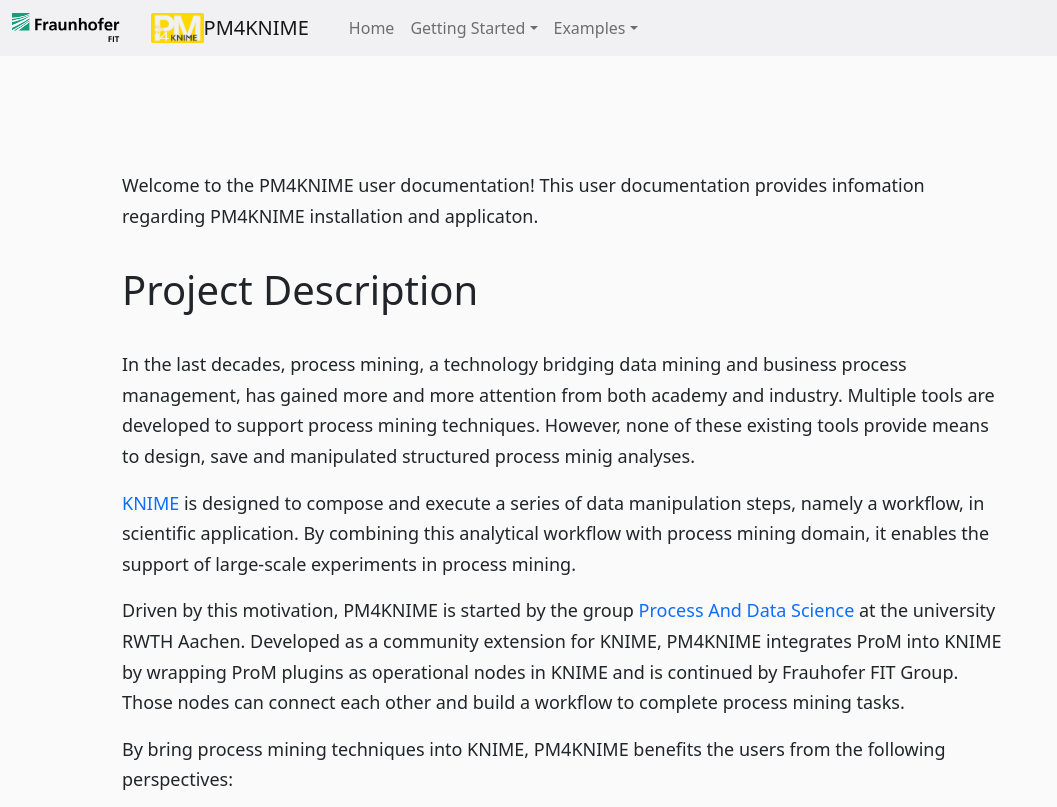
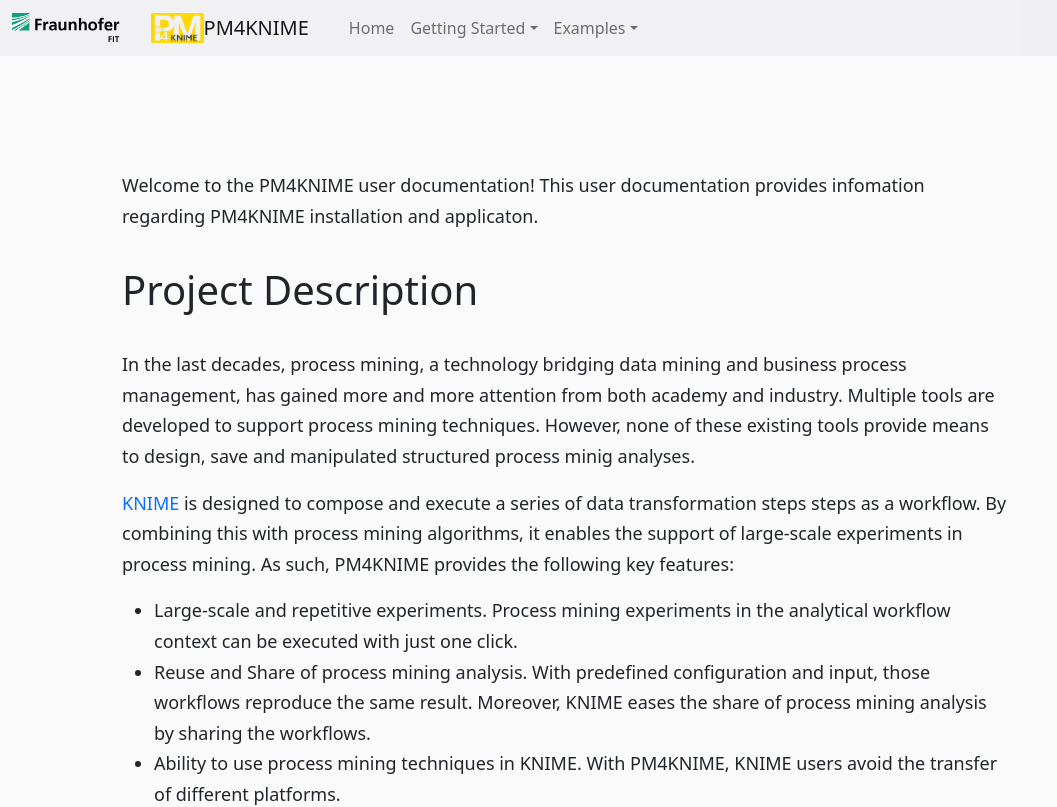
Before and after one commit to s-j-v-zelst/pm4knime.github.io, a Next.js app: page /userDoc in a window 1280 px wide. Shown: the top 807 px of the page, without its empty margins (0-1057 px from the left). Built offline with nearby package versions, Linux system fonts and the light colour scheme.

Commit message:
Update index.js

```diff
--- a/pages/userDoc/index.js
+++ b/pages/userDoc/index.js
@@ -32,29 +32,10 @@
                 <a href="https://www.knime.com/" rel="nofollow">
                   KNIME
                 </a>{" "}
-                is designed to compose and execute a series of data manipulation
-                steps, namely a workflow, in scientific application. By
-                combining this analytical workflow with process mining domain,
+                is designed to compose and execute a series of data transformation steps
+                steps as a workflow. By combining this with process mining algorithms,
                 it enables the support of large-scale experiments in process
-                mining.
-              </p>
-              <p>
-                Driven by this motivation, PM4KNIME is started by the group{" "}
-                <a
-                  href="https://www.pads.rwth-aachen.de/cms/~pnbx/PADS/"
-                  rel="nofollow"
-                >
-                  Process And Data Science
-                </a>{" "}
-                at the university RWTH Aachen. Developed as a community
-                extension for KNIME, PM4KNIME integrates ProM into KNIME by
-                wrapping ProM plugins as operational nodes in KNIME and is
-                continued by Frauhofer FIT Group. Those nodes can connect each
-                other and build a workflow to complete process mining tasks.
-              </p>
-              <p>
-                By bring process mining techniques into KNIME, PM4KNIME benefits
-                the users from the following perspectives:
+                mining. As such, PM4KNIME provides the following key features:
               </p>
               <ul>
                 <li>
```
